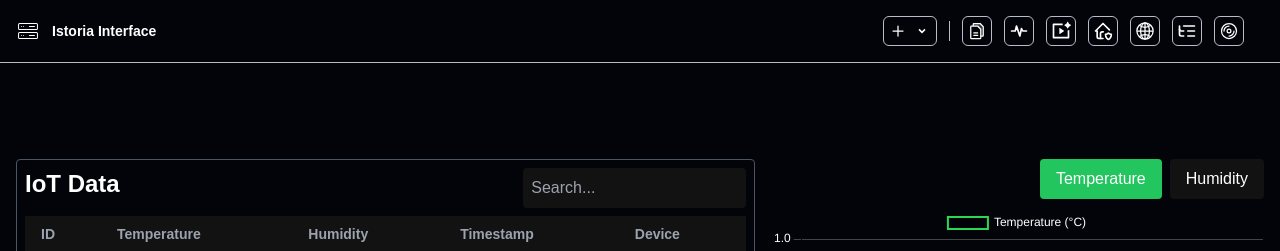
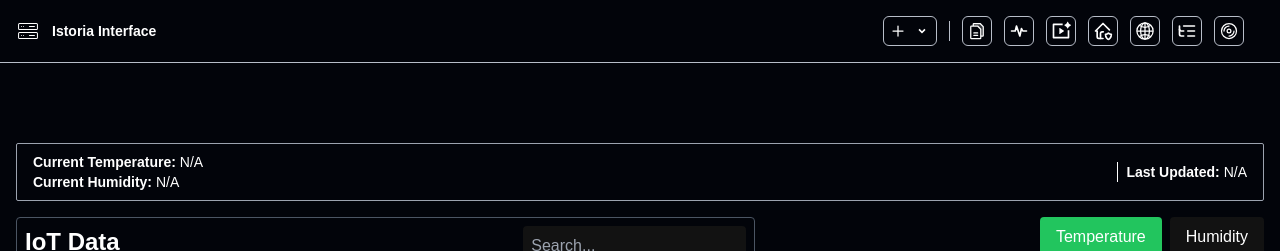
Before and after one commit to AidenH-dev/Istoria-server-interface, a Next.js app: page /control-suite in a window 1280 px wide. Shown: the top 251 px of the page. Built offline with nearby package versions, Linux system fonts and the light colour scheme; no server answers; the database is empty.

Commit message:
improve sytling

```diff
--- a/src/pages/control-suite/index.js
+++ b/src/pages/control-suite/index.js
@@ -66,7 +66,40 @@ export default function IoTDataPage() {
             </Head>
             <Navbar />
             <div className="container mx-auto mt-16 p-4">
-
+                {/* Summary Section */}
+                <div className="cursor-default mb-4 flex items-center text-white px-4 py-2 rounded-sm border border-gray-400 w-full">
+                    <div className="flex-1 text-sm font-medium">
+                        <div>
+                            <span className="font-bold">Current Temperature:</span>{' '}
+                            {data.length > 0
+                                ? `${data[data.length - 1].temperature}°C · ${data[data.length - 1].temperature > 25
+                                    ? 'Warm'
+                                    : data[data.length - 1].temperature < 10
+                                        ? 'Cold'
+                                        : 'Moderate'}`
+                                : 'N/A'}
+                        </div>
+                        <div>
+                            <span className="font-bold">Current Humidity:</span>{' '}
+                            {data.length > 0
+                                ? `${data[data.length - 1].humidity}% · ${data[data.length - 1].humidity > 60
+                                    ? 'High'
+                                    : data[data.length - 1].humidity < 30
+                                        ? 'Low'
+                                        : 'Normal'}`
+                                : 'N/A'}
+                        </div>
+                    </div>
+                    <div className="flex items-center">
+                        <div className="h-5 border-l border-white mx-2"></div>
+                        <div className="text-sm font-medium">
+                            <span className="font-bold">Last Updated:</span>{' '}
+                            {data.length > 0
+                                ? dayjs(data[data.length - 1].timestamp).format('hh:mm A')
+                                : 'N/A'}
+                        </div>
+                    </div>
+                </div>
                 <div className="flex mt-4">
                     <div className="w-3/5 border border-gray-600 rounded p-2">
                         {/* Title and Search Bar */}
```
